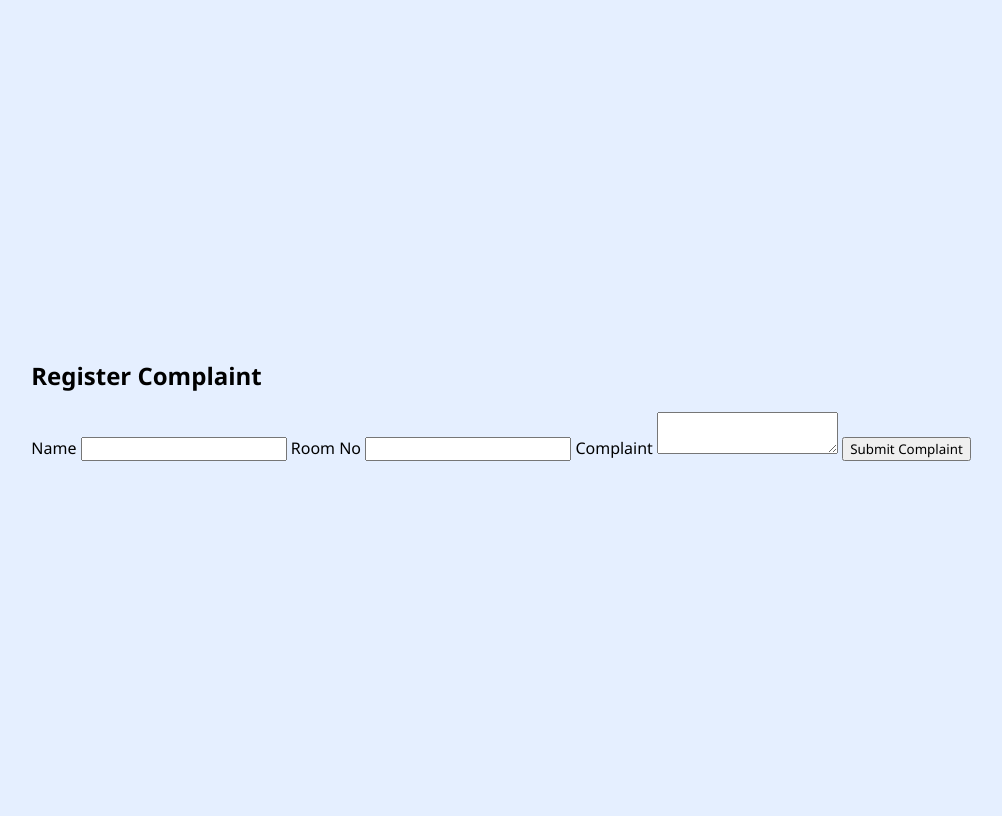
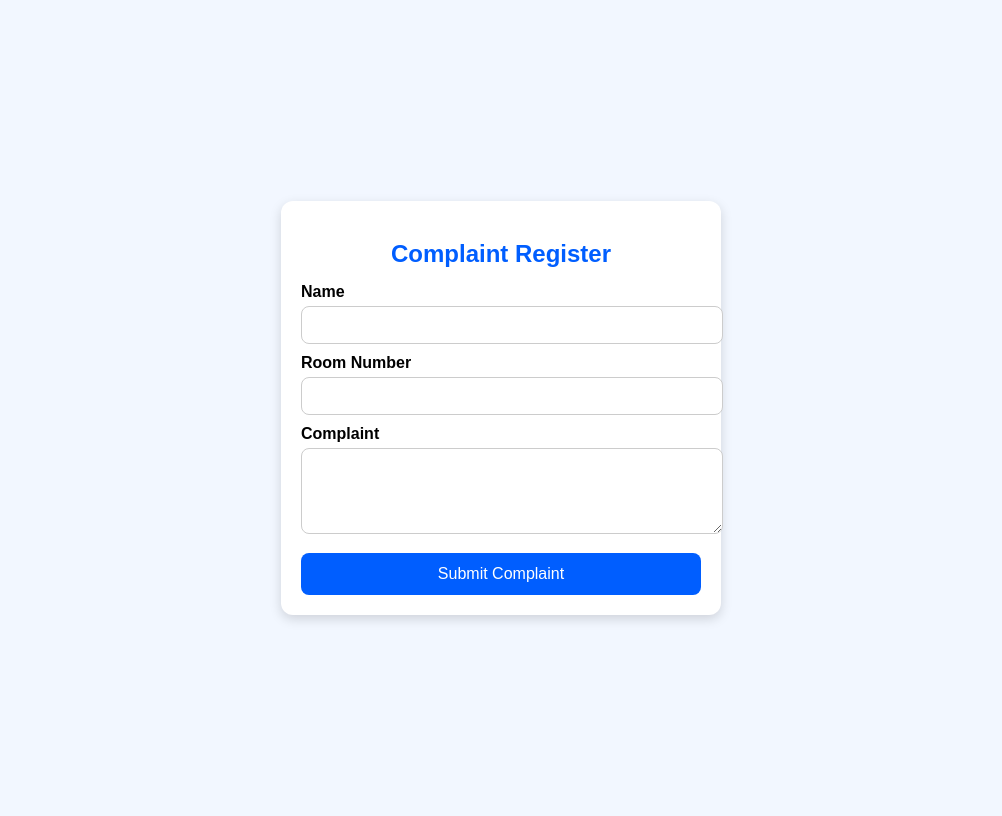
Before and after one commit to srinithisivanantham/hostel-chatbot, a Flask app: page /complaint in a window 1280 px wide. Shown: the whole page, without its empty margins (139-1141 px from the left). Before the commit the page ends 461 px from the top, so only its background shows below. Run offline with Flask 3, Linux system fonts and the light colour scheme.

Commit message:
Make leave and complaint forms vertical layout

```diff
--- a/templates/complaint.html
+++ b/templates/complaint.html
@@ -1,24 +1,82 @@
 <!DOCTYPE html>
-<html>
+<html lang="en">
 <head>
-    <title>Complaint</title>
+    <meta charset="UTF-8">
+    <title>Complaint Form</title>
     <meta name="viewport" content="width=device-width, initial-scale=1.0">
-    <link rel="stylesheet" href="{{ url_for('static', filename='style.css') }}">
+
+    <style>
+        body {
+            font-family: Arial, sans-serif;
+            background: #f2f7ff;
+            display: flex;
+            justify-content: center;
+            align-items: center;
+            height: 100vh;
+        }
+
+        .form-box {
+            background: white;
+            width: 90%;
+            max-width: 400px;
+            padding: 20px;
+            border-radius: 12px;
+            box-shadow: 0 4px 12px rgba(0,0,0,0.15);
+        }
+
+        h2 {
+            text-align: center;
+            color: #005eff;
+            margin-bottom: 15px;
+        }
+
+        label {
+            font-weight: bold;
+            margin-top: 10px;
+            display: block;
+        }
+
+        input, textarea {
+            width: 100%;
+            padding: 10px;
+            margin-top: 5px;
+            border-radius: 8px;
+            border: 1px solid #ccc;
+            font-size: 14px;
+        }
+
+        button {
+            margin-top: 15px;
+            width: 100%;
+            padding: 12px;
+            background: #005eff;
+            color: white;
+            border: none;
+            border-radius: 8px;
+            font-size: 16px;
+            cursor: pointer;
+        }
+
+        button:hover {
+            background: #0046c0;
+        }
+    </style>
 </head>
+
 <body>
 
-<div class="form-container">
-    <h2>Register Complaint</h2>
+<div class="form-box">
+    <h2>Complaint Register</h2>
 
-    <form method="POST" action="/submit_complaint">
+    <form action="/submit_complaint" method="POST">
         <label>Name</label>
         <input type="text" name="name" required>
 
-        <label>Room No</label>
+        <label>Room Number</label>
         <input type="text" name="room_no" required>
 
         <label>Complaint</label>
-        <textarea name="complaint" required></textarea>
+        <textarea name="complaint" rows="4" required></textarea>
 
         <button type="submit">Submit Complaint</button>
     </form>
```
Also changed, not shown: templates/leave.html (+64 -6 lines), templates/index.html (line endings or trailing spaces).
